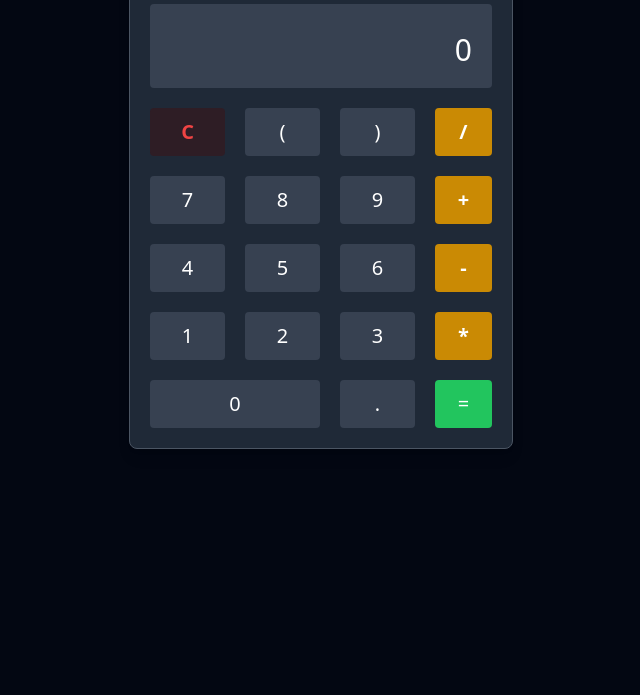
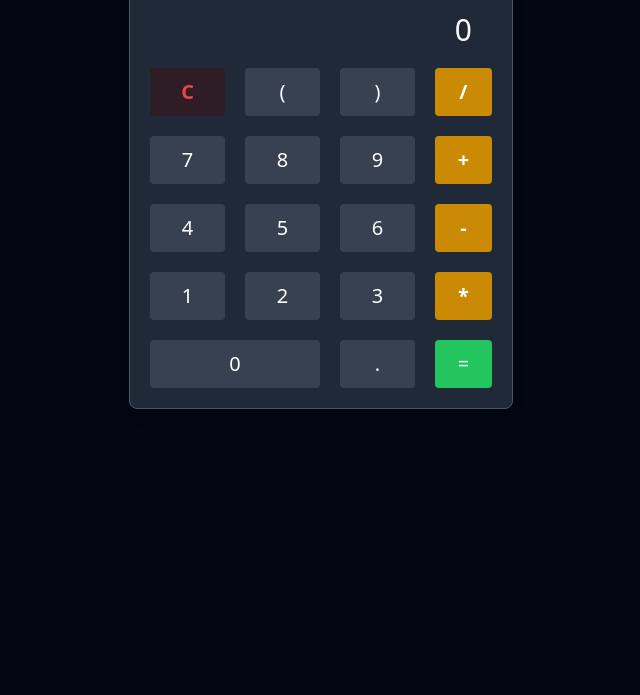
Before and after one commit to Dhanushmathan/Calculator-App, a website built with Vite: page index.html in a window 1280 px wide. Shown: the part 105-800 px from the top of the page, without its empty margins (319-959 px from the left). Built offline with nearby package versions, Linux system fonts and the light colour scheme.

Commit message:
modifing htmml

```diff
--- a/index.html
+++ b/index.html
@@ -30,7 +30,7 @@
         </div>
       </div>
       <div>
-        <div class="bg-gray-700 px-5 py-5 rounded my-5 uppercase text-right">
+        <div class="px-5 py-5 rounded uppercase text-right">
           <div class="text-sm mb-2 tracking-widest text-gray-500" id="operands"></div>
           <div class="text-3xl" id="result">0</div>
         </div>
```
